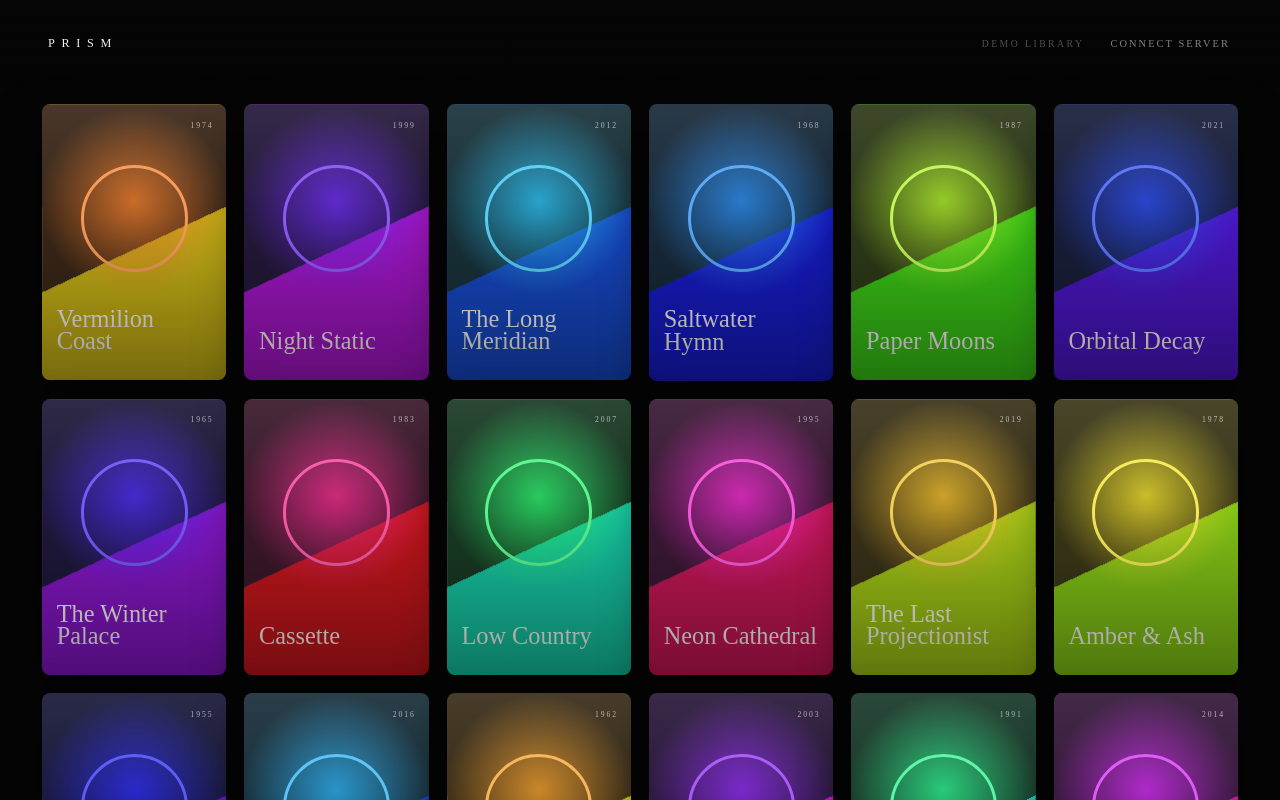
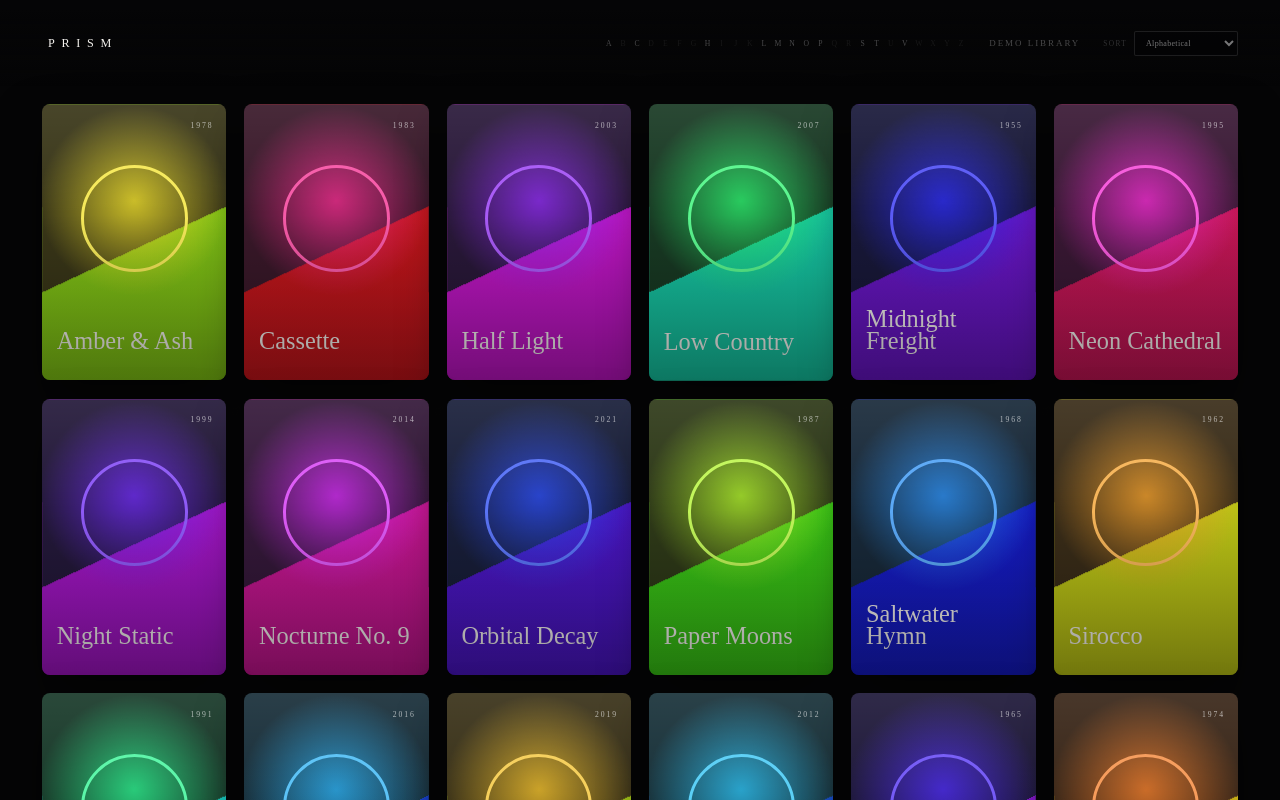
Before and after one commit to SmartAppscrypto/prism-media-center, a React (Vite) app in the folder desktop/: page / in a window 1280 px wide. Both pictures are taken after a click on the button "EXPLORE THE DEMO". Built offline with nearby package versions, Linux system fonts and the light colour scheme; a web font is replaced by a local one.

Commit message:
Add minimal library navigation header

```diff
--- a/desktop/package.json
+++ b/desktop/package.json
@@ -2,7 +2,7 @@
   "name": "@prism/desktop",
   "private": true,
   "type": "module",
-  "version": "0.4.0",
+  "version": "0.5.0",
   "description": "Prism desktop media client",
   "author": "Prism Media",
   "main": "electron/main.cjs",
--- a/desktop/src/App.tsx
+++ b/desktop/src/App.tsx
@@ -1,4 +1,4 @@
-import { FormEvent, PointerEvent as ReactPointerEvent, useCallback, useEffect, useRef, useState } from 'react';
+import { FormEvent, KeyboardEvent as ReactKeyboardEvent, PointerEvent as ReactPointerEvent, useCallback, useEffect, useMemo, useRef, useState } from 'react';
 import Hls from 'hls.js';
 import { demoItems } from './demoData';
 import { adaptivePlaybackUrl, directPlaybackUrl, directPlayMimeType, getLibrary, getPlaybackDetails, getPlaybackVersions, getSeriesEpisodes, getViews, signIn, subtitleUrl } from './jellyfin';
@@ -43,6 +43,11 @@ function formatClock(seconds: number) {
     : `${minutes}:${String(remainder).padStart(2, '0')}`;
 }
 
+function titleInitial(title: string) {
+  const initial = title.trim().charAt(0).toUpperCase();
+  return /^[A-Z]$/.test(initial) ? initial : '#';
+}
+
 function Poster({ item, onSelect }: { item: MediaItem; onSelect?: (item: MediaItem) => void }) {
   const style = item.imageUrl
     ? { backgroundImage: `url("${item.imageUrl}")` }
@@ -55,7 +60,7 @@ function Poster({ item, onSelect }: { item: MediaItem; onSelect?: (item: MediaIt
     </>
   );
   return onSelect ? (
-    <button className="poster" style={style} onClick={() => onSelect(item)} aria-label={`Open ${item.title}`}>{artwork}</button>
+    <button className="poster" data-letter={titleInitial(item.title)} style={style} onClick={() => onSelect(item)} aria-label={`Open ${item.title}`}>{artwork}</button>
   ) : (
     <div className="poster" style={style} aria-label={`${item.title} poster`}>{artwork}</div>
   );
@@ -357,6 +362,9 @@ export default function App() {
   const [selectedSeason, setSelectedSeason] = useState<number | null>(null);
   const [seriesLoading, setSeriesLoading] = useState(false);
   const [seriesError, setSeriesError] = useState('');
+  const [sortMode, setSortMode] = useState<'alphabetical' | 'random' | 'released'>('alphabetical');
+  const [randomNonce, setRandomNonce] = useState(0);
+  const wallRef = useRef<HTMLElement>(null);
 
   useEffect(() => {
     setPlaybackVersions([]);
@@ -414,6 +422,45 @@ export default function App() {
   }, [playingItem, selected]);
 
   const visibleItems = demo ? demoItems : items;
+  const sortedItems = useMemo(() => {
+    const result = [...visibleItems];
+    if (sortMode === 'released') {
+      const released = (item: MediaItem) => item.releaseDate ? Date.parse(item.releaseDate) : (item.year ?? 0) * 31_536_000_000;
+      return result.sort((a, b) => released(b) - released(a) || a.title.localeCompare(b.title));
+    }
+    if (sortMode === 'random') {
+      for (let index = result.length - 1; index > 0; index -= 1) {
+        const swapIndex = Math.floor(Math.random() * (index + 1));
+        [result[index], result[swapIndex]] = [result[swapIndex], result[index]];
+      }
+      return result;
+    }
+    return result.sort((a, b) => a.title.localeCompare(b.title));
+  }, [randomNonce, sortMode, visibleItems]);
+  const availableLetters = useMemo(() => new Set(visibleItems.map((item) => titleInitial(item.title))), [visibleItems]);
+
+  function focusFirstPosterForLetter(letter: string) {
+    setSortMode('alphabetical');
+    window.requestAnimationFrame(() => window.requestAnimationFrame(() => {
+      const poster = wallRef.current?.querySelector<HTMLButtonElement>(`.poster[data-letter="${letter}"]`);
+      poster?.scrollIntoView({ behavior: 'smooth', block: 'start' });
+      poster?.focus({ preventScroll: true });
+    }));
+  }
+
+  function navigatePosterGrid(event: ReactKeyboardEvent<HTMLElement>) {
+    if (!['ArrowLeft', 'ArrowRight', 'ArrowUp', 'ArrowDown', 'Home', 'End'].includes(event.key)) return;
+    const posters = Array.from(wallRef.current?.querySelectorAll<HTMLButtonElement>('button.poster') ?? []);
+    const current = posters.indexOf(event.target as HTMLButtonElement);
+    if (current < 0 || !posters.length) return;
+    const columnCount = Math.max(1, getComputedStyle(event.currentTarget).gridTemplateColumns.split(' ').length);
+    const offsets: Record<string, number> = { ArrowLeft: -1, ArrowRight: 1, ArrowUp: -columnCount, ArrowDown: columnCount };
+    const next = event.key === 'Home' ? 0 : event.key === 'End' ? posters.length - 1 : current + offsets[event.key];
+    if (next < 0 || next >= posters.length) return;
+    event.preventDefault();
+    posters[next].focus();
+    posters[next].scrollIntoView({ behavior: 'smooth', block: 'nearest', inline: 'nearest' });
+  }
 
   function selectView(view: LibraryView | null) {
     if (!session) return;
@@ -450,9 +497,29 @@ export default function App() {
           {!demo && <button className="menu-trigger" onClick={() => setMenuOpen(true)} aria-label="Open library menu"><span /><span /><span /></button>}
           <button className="wordmark" onClick={() => setSelected(null)}>PRISM</button>
         </div>
-        <div className="header__right">
-          <span>{demo ? 'DEMO LIBRARY' : `${visibleItems.length} TITLES`}</span>
-          <button className="text-button" onClick={disconnect}>{demo ? 'CONNECT SERVER' : 'SIGN OUT'}</button>
+        <div className="header__tools" aria-label="Library navigation">
+          <nav className="alphabet-rail" aria-label="Jump by title">
+            {'ABCDEFGHIJKLMNOPQRSTUVWXYZ'.split('').map((letter) => (
+              <button key={letter} disabled={!availableLetters.has(letter)} onClick={() => focusFirstPosterForLetter(letter)} aria-label={`Jump to ${letter}`}>{letter}</button>
+            ))}
+          </nav>
+          <span className="title-count">{demo ? 'DEMO LIBRARY' : `${visibleItems.length} TITLES`}</span>
+          <label className="sort-control">
+            <span>SORT</span>
+            <select
+              value={sortMode}
+              onChange={(event) => {
+                const mode = event.target.value as typeof sortMode;
+                setSortMode(mode);
+                if (mode === 'random') setRandomNonce((nonce) => nonce + 1);
+              }}
+              aria-label="Sort library"
+            >
+              <option value="alphabetical">Alphabetical</option>
+              <option value="random">Random</option>
+              <option value="released">Date released</option>
+            </select>
+          </label>
         </div>
       </header>
 
@@ -478,8 +545,8 @@ export default function App() {
       {libraryError && <div className="library-error">{libraryError} <button onClick={disconnect}>Reconnect</button></div>}
       {!libraryError && (libraryLoading || !visibleItems.length) && <div className="loading">DEVELOPING {activeView?.name?.toUpperCase() || 'YOUR LIBRARY'}…</div>}
 
-      <section className="wall" aria-label="Media library">
-        {visibleItems.map((item) => <Poster key={item.id} item={item} onSelect={setSelected} />)}
+      <section ref={wallRef} className="wall" aria-label="Media library" onKeyDown={navigatePosterGrid}>
+        {sortedItems.map((item) => <Poster key={item.id} item={item} onSelect={setSelected} />)}
       </section>
 
       {selected && (
--- a/desktop/src/jellyfin.ts
+++ b/desktop/src/jellyfin.ts
@@ -20,7 +20,7 @@ function authorization(token?: string) {
     `Client="Prism"`,
     `Device="Desktop"`,
     `DeviceId="${deviceId()}"`,
-    `Version="0.4.0"`
+    `Version="0.5.0"`
   ];
   if (token) parts.push(`Token="${token}"`);
   return `MediaBrowser ${parts.join(', ')}`;
@@ -84,7 +84,7 @@ export async function getLibrary(session: PrismSession, view?: LibraryView): Pro
     userId: session.userId,
     Recursive: 'true',
     IncludeItemTypes: itemTypes(view?.collectionType),
-    Fields: 'Overview,PrimaryImageAspectRatio,ProductionYear,RunTimeTicks,BackdropImageTags,ProviderIds',
+    Fields: 'Overview,PrimaryImageAspectRatio,ProductionYear,PremiereDate,RunTimeTicks,BackdropImageTags,ProviderIds',
     ImageTypeLimit: '1',
     EnableImageTypes: 'Primary,Backdrop',
     SortBy: 'SortName',
@@ -107,6 +107,7 @@ export async function getLibrary(session: PrismSession, view?: LibraryView): Pro
       seriesIds: item.Type === 'Series' ? [id] : undefined,
       title: String(item.Name ?? 'Untitled'),
       year: typeof item.ProductionYear === 'number' ? item.ProductionYear : undefined,
+      releaseDate: typeof item.PremiereDate === 'string' ? item.PremiereDate : undefined,
       runtimeMinutes: typeof item.RunTimeTicks === 'number' ? Math.round(item.RunTimeTicks / 600_000_000) : undefined,
       overview: typeof item.Overview === 'string' ? item.Overview : undefined,
       type: (item.Type as MediaItem['type']) ?? 'Video',
--- a/desktop/src/styles.css
+++ b/desktop/src/styles.css
@@ -30,7 +30,17 @@ header { position: fixed; z-index: 60; top: 0; left: 0; right: 0; height: 86px;
 .menu-trigger span:nth-child(2) { width: 14px; }
 .menu-trigger:hover span:nth-child(2) { width: 19px; }
 .wordmark { pointer-events: auto; border: 0; background: transparent; cursor: pointer; font: 400 .76rem 'Space Mono'; letter-spacing: .55em; }
-.header__right { display: flex; align-items: center; gap: 18px; color: rgb(255 255 255 / .3); font: .61rem 'Space Mono'; letter-spacing: .25em; pointer-events: auto; }
+.header__tools { min-width: 0; display: flex; align-items: center; justify-content: flex-end; gap: clamp(12px, 1.8vw, 30px); opacity: 0; transform: translateY(-5px); pointer-events: none; transition: opacity .38s ease, transform .38s ease; }
+header:hover .header__tools, header:focus-within .header__tools { opacity: 1; transform: none; pointer-events: auto; }
+.alphabet-rail { min-width: 0; display: flex; align-items: center; justify-content: flex-end; gap: clamp(1px, .32vw, 7px); overflow: hidden; }
+.alphabet-rail button { flex: 0 1 18px; min-width: 10px; padding: 7px 1px; border: 0; background: transparent; cursor: pointer; color: rgb(255 255 255 / .27); font: .48rem 'Space Mono'; transition: color .18s, transform .18s; }
+.alphabet-rail button:hover, .alphabet-rail button:focus-visible { outline: none; color: #fff; transform: translateY(-1px); }
+.alphabet-rail button:disabled { cursor: default; color: rgb(255 255 255 / .075); transform: none; }
+.title-count { flex: 0 0 auto; color: rgb(255 255 255 / .27); font: .56rem 'Space Mono'; letter-spacing: .22em; white-space: nowrap; }
+.sort-control { flex: 0 0 auto; display: flex; align-items: center; gap: 7px; color: rgb(255 255 255 / .18); font: .46rem 'Space Mono'; letter-spacing: .18em; }
+.sort-control select { width: 104px; padding: 6px 18px 6px 7px; border: 1px solid rgb(255 255 255 / .1); border-radius: 2px; outline: none; color: rgb(255 255 255 / .46); background: rgb(5 5 6 / .72); cursor: pointer; font: .5rem 'Space Mono'; letter-spacing: .04em; }
+.sort-control select:hover, .sort-control select:focus { color: #fff; border-color: rgb(255 255 255 / .38); }
+.sort-control option { color: #f5f3ef; background: #0a0a0c; }
 .wall { height: 100%; padding: 104px 42px 64px; display: grid; grid-template-columns: repeat(6, minmax(140px, 1fr)); grid-auto-rows: min-content; gap: 18px; overflow: auto; transition: transform .8s cubic-bezier(.2,.7,.1,1), filter .7s, opacity .7s; }
 .library--inspect .wall { transform: scale(.9); filter: blur(12px) brightness(.3); opacity: .55; }
 .poster { --hue: 195; position: relative; width: 100%; aspect-ratio: 2/3; overflow: hidden; padding: 0; border: 0; border-radius: 8px; cursor: pointer; text-align: left; isolation: isolate; background-color: hsl(var(--hue) 40% 16%); background-image: radial-gradient(circle at 50% 35%, hsl(var(--hue) 85% 55% / .8), transparent 47%), linear-gradient(155deg, transparent 52%, hsl(calc(var(--hue) + 28) 80% 42%) 52%); background-size: cover; background-position: center; box-shadow: 0 22px 45px rgb(0 0 0 / .5); transition: transform .3s, box-shadow .3s; }
--- a/desktop/src/types.ts
+++ b/desktop/src/types.ts
@@ -10,6 +10,7 @@ export type MediaItem = {
   seriesIds?: string[];
   title: string;
   year?: number;
+  releaseDate?: string;
   seasonNumber?: number;
   episodeNumber?: number;
   runtimeMinutes?: number;
```
Also changed, not shown: 2 other files (tests, documents, lock files or other folders).
